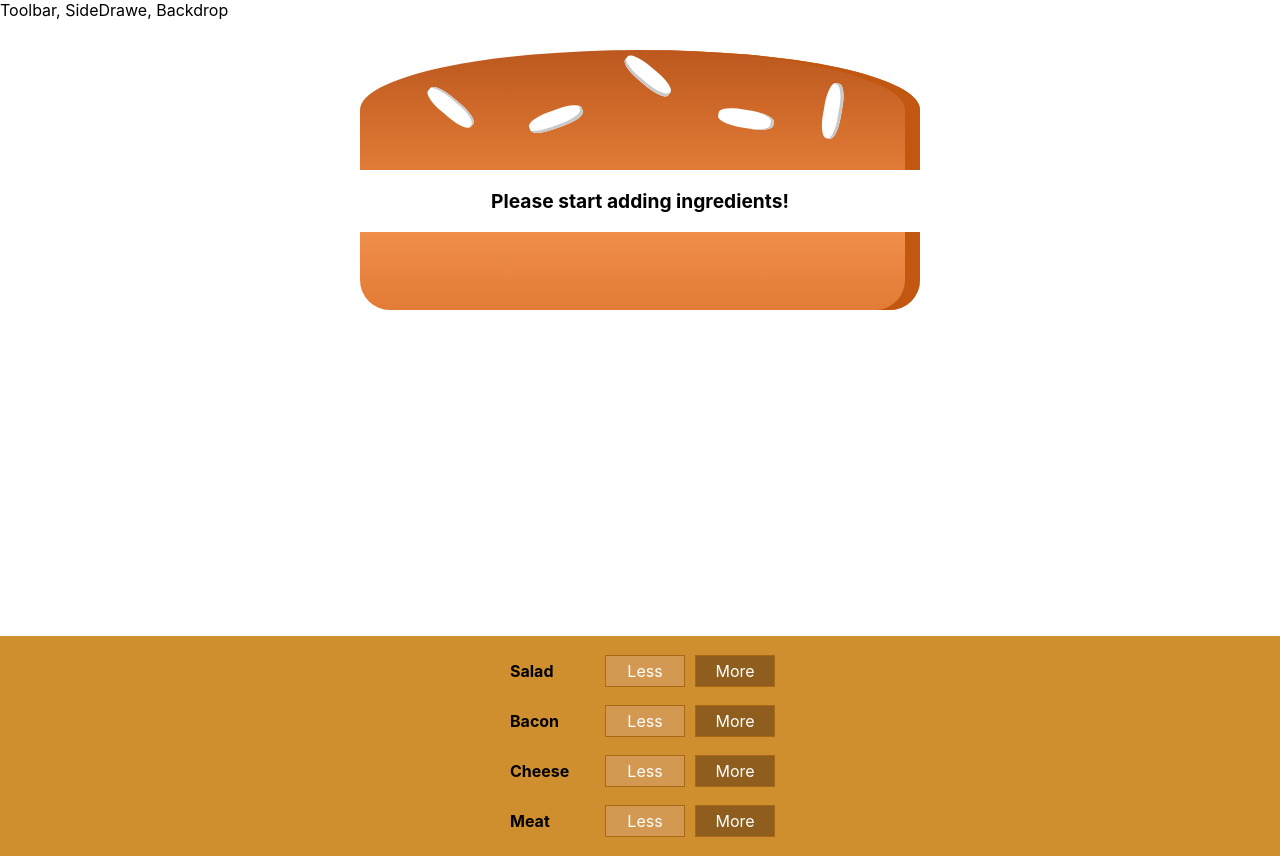
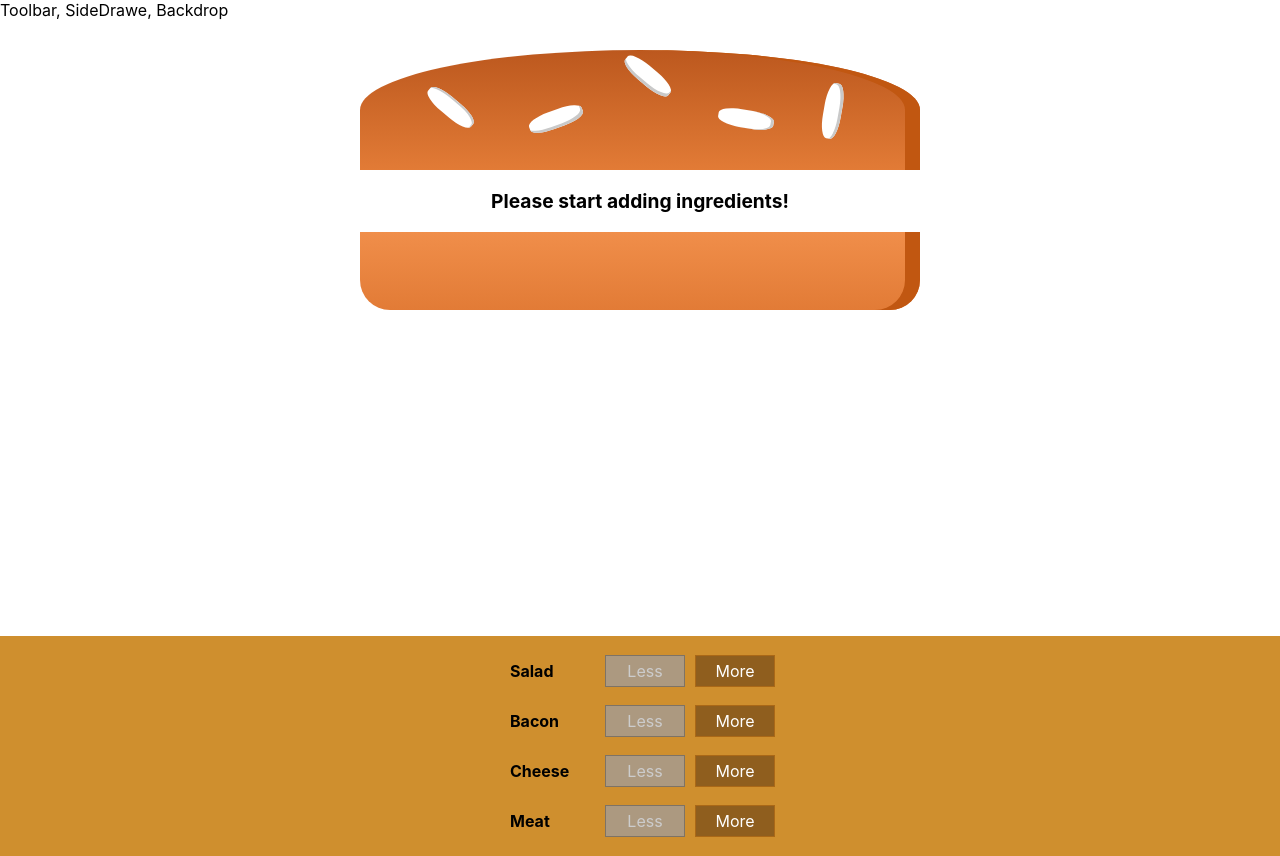
Before and after one commit to dlipinski/burger-builder, a React (Create React App) app: page / in a window 1280 px wide. Built offline with nearby package versions, Linux system fonts and the light colour scheme.

Commit message:
134. Removing Ingredients Safely

```diff
--- a/src/components/Burger/BuildControls/BuildControl/BuildControl.js
+++ b/src/components/Burger/BuildControls/BuildControl/BuildControl.js
@@ -5,9 +5,9 @@
 const buildControl = (props) => (
   <div className={classes.BuildControl}>
     <div className={classes.Label}>{props.label}</div>
-    <button className={classes.Less}>Less</button>
+    <button className={classes.Less} onClick={props.removed} disabled={props.disabled}>Less</button>
     <button className={classes.More} onClick={props.added}>More</button>
   </div>
-)
+);
 
 export default buildControl;
--- a/src/components/Burger/BuildControls/BuildControls.js
+++ b/src/components/Burger/BuildControls/BuildControls.js
@@ -13,7 +13,7 @@
 const buildControls = (props) => (
 	<div className={classes.BuildControls}>
 		{controls.map((ctrl) => (
-			<BuildControl key={ctrl.label} label={ctrl.label} added={() => props.ingredientAdded(ctrl.type)} />
+			<BuildControl key={ctrl.label} label={ctrl.label} added={() => props.ingredientAdded(ctrl.type)} removed={() => props.ingredientRemoved(ctrl.type)} disabled={props.disabled[ctrl.type]}/>
 		))}
 	</div>
 );
--- a/src/containers/BurgerBuilder/BurgerBuilder.js
+++ b/src/containers/BurgerBuilder/BurgerBuilder.js
@@ -1,4 +1,4 @@
-import React, { Component } from "react";
+import React, { Component } from 'react';
 
 import Burger from '../../components/Burger/Burger';
 import BuildControls from '../../components/Burger/BuildControls/BuildControls';
@@ -7,8 +7,8 @@
 	salad: 0.5,
 	cheese: 0.4,
 	meat: 1.3,
-  bacon: 0.7
-}
+	bacon: 0.7,
+};
 
 class BurgerBuilder extends Component {
 	state = {
@@ -16,34 +16,51 @@
 			salad: 0,
 			bacon: 0,
 			cheese: 0,
-      meat: 0
+			meat: 0,
 		},
-    totalPrice: 4
-  }
+		totalPrice: 4,
+	};
 
 	addIngredientHangler = (type) => {
 		const oldCount = this.state.ingredients[type];
 		const updatedCount = oldCount + 1;
 		const updatedIngredients = {
-      ...this.state.ingredients
+			...this.state.ingredients,
 		};
 		updatedIngredients[type] = updatedCount;
 		const priceAddition = INGREDIENT_PRICES[type];
 		const oldPrice = this.state.totalPrice;
 		const updatedPrice = oldPrice + priceAddition;
-    this.setState({totalPrice: updatedPrice, ingredients: updatedIngredients})
-  }
+		this.setState({ totalPrice: updatedPrice, ingredients: updatedIngredients });
+	};
 
 	removeIngredientHandler = (type) => {
+    const oldCount = this.state.ingredients[type];
+    if (oldCount <= 0) {
+      return;
+    }
+		const updatedCount = oldCount - 1;
+		const updatedIngredients = {
+			...this.state.ingredients,
+		};
+		updatedIngredients[type] = updatedCount;
+		const priceDeduction = INGREDIENT_PRICES[type];
+		const oldPrice = this.state.totalPrice;
+		const updatedPrice = oldPrice - priceDeduction;
+		this.setState({ totalPrice: updatedPrice, ingredients: updatedIngredients });
+	};
 
+	render() {
+    const disabledInfo = {
+      ...this.state.ingredients
+    };
+    for (let key in disabledInfo) {
+      disabledInfo[key] = disabledInfo[key] <= 0;
     }
-
-  render () {
 		return (
 			<React.Fragment>
 				<Burger ingredients={this.state.ingredients} />
-        <BuildControls
-          ingredientAdded={this.addIngredientHangler} />
+				<BuildControls ingredientAdded={this.addIngredientHangler} ingredientRemoved={this.removeIngredientHandler} disabled={disabledInfo}/>
 			</React.Fragment>
 		);
 	}
```
Lines whose indentation alone changed are shown as unchanged.
